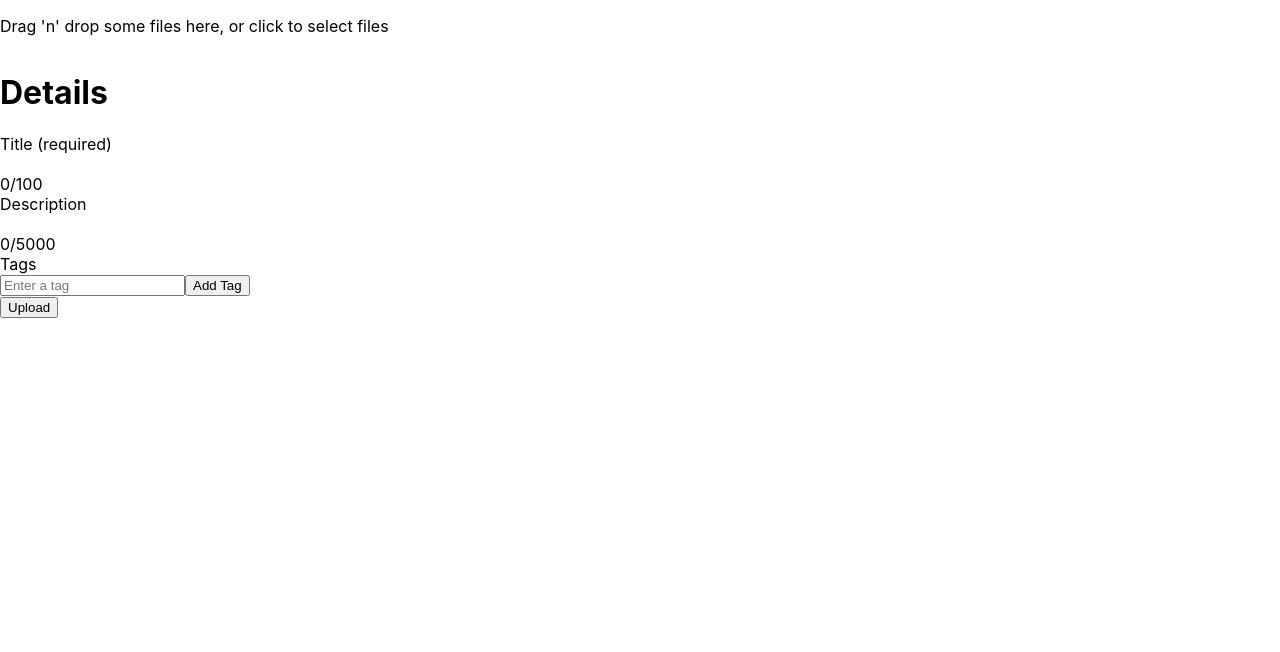
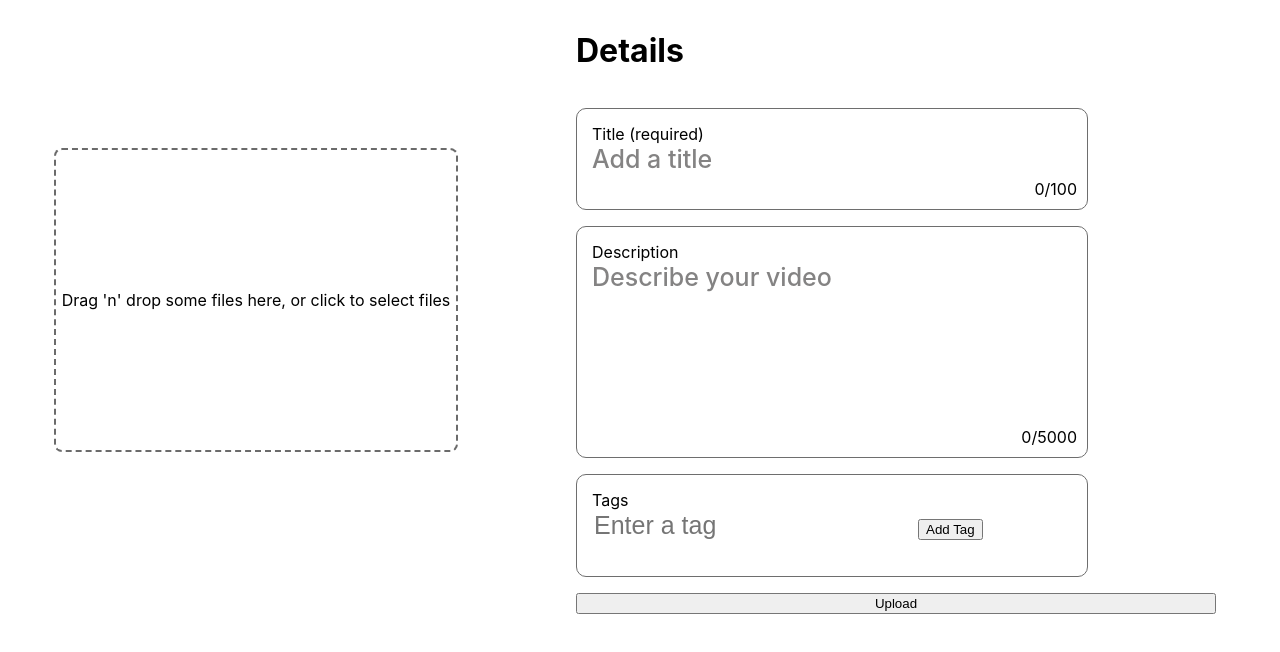
Before and after one commit to kevincas01/Video-Upload, a React (Create React App) app in the folder client/: page /upload in a window 1280 px wide. Shown: the top 652 px of the page. Built offline with nearby package versions, Linux system fonts and the light colour scheme; the HTML template or start-up script is replaced by a standard one.

Commit message:
global styles

```diff
--- a/client/src/App.css
+++ b/client/src/App.css
@@ -39,6 +39,21 @@
 
 
 
+.logout{
+  all: unset;
+  padding:10px;
+  border-radius:10px;
+
+  border: 2px solid black;
+
+  font-size: 20px;
+  color:black;
+}
+.logout:hover{
+  color:black;
+  background-color: cyan;
+}
+
 /* Login page */
 .login-container{
   display: flex;
@@ -59,18 +74,21 @@
 /* Upload page */
 .upload-container{
   display: flex;
+  flex-wrap: wrap;
+  justify-content: space-around;
+
+}
+
+.file-selection-container{
+  display: flex;
   flex-direction: column;
-  width: 50%;
-
+  justify-content: center;
+  align-items: center;
+  height: 75vh;
 }
 
 
 
-.tag-input {
-  display: flex;
-  flex-direction: column;
-  gap: 8px;
-}
 
 .tags {
   display: flex;
@@ -80,9 +98,11 @@
 .tag {
   display: flex;
   align-items: center;
-  background-color: cyan;
+  background-color: rgb(132, 131, 131);;
   padding: 8px;
   border-radius: 8px;
+  color:white;
+  font-weight: 500;
 }
 
 .remove-tag {
@@ -99,3 +119,236 @@
 .tag:hover .remove-tag {
   display: inline;
 }
+.search-container {
+  display: flex;
+  justify-content: center;
+  margin-top: 10px;
+}
+
+.search-input {
+  flex: 1;
+  font-size: 20px;
+  border-top-left-radius: 25px;
+  border-bottom-left-radius: 25px;
+  border: 1px solid #ccc;
+  padding: 15px 20px;
+  width: 500px;
+}
+
+.search-button {
+  border-top-right-radius: 25px;
+  border-bottom-right-radius: 25px;
+  background-color: #61dafb;
+  color: #fff;
+  font-size: 20px;
+  border: 1px solid #61dafb;
+  padding:15px 20px;
+  cursor: pointer;
+}
+.search-input:hover,
+.search-input:focus,
+.search-button:hover,
+.search-button:focus {
+  outline: none;
+  border-color: #0056b3;
+}
+.feed-container{
+  display: flex;
+  flex-wrap: wrap;
+
+  gap: 16px 50px;
+  justify-content: center;
+}
+
+.preview-video-container{
+  display: flex;
+  flex-direction: column;
+  width: 25vw;
+}
+
+.preview-video-details{
+  margin: 0px;
+  padding: 0px;
+  display: flex;
+
+}
+
+.thumbnail{
+  border-radius: 20px;
+  height: auto;
+  width: 25vw;
+}
+
+
+
+#details-userPic{
+  border-radius: 50%;
+  overflow: hidden;
+  height:50px;
+  width: 50px;
+  object-fit: cover;
+  object-position: center;
+}
+
+.details-picture img {
+ margin-top: 10px ;
+}
+.details-text{
+  margin-left: 10px;
+}
+.preview-video-details h2,
+.preview-video-details p {
+  margin: 3px;
+  word-wrap: break-word;
+  max-width: calc(25vw - 60px);
+}
+
+
+
+
+.upload-button{
+  all:unset;
+  border: 3px solid cyan;
+  border-radius: 10px;
+  padding:10px;
+
+  position: absolute;
+  right:10px;
+  top:10px;
+
+}
+
+@media (max-width: 767px) {
+
+  .search-input {
+    font-size: 10px;
+    padding: 5px;
+    width: 150px;
+  }
+  .search-button {
+    font-size: 10px;
+    padding: 5px;
+  }
+
+  .feed-container {
+    flex-wrap: nowrap;
+    flex-direction: column;
+    align-items: center; /* Optional: Center items horizontally in column layout */
+  }
+  .mobile-thumbnail {
+    width: 75vw;
+    /* Add any other specific styles for mobile thumbnails */
+  }
+
+  .preview-video-container-mobile{
+    display: flex;
+    flex-direction: column;
+    width: 75vw;
+  }
+  .preview-video-details h2,
+  .preview-video-details p {
+    max-width: calc(75vw - 60px);
+}
+
+}
+@media (min-width: 768px) and (max-width: 1024px) {
+  /* Add your styles for medium-sized screens here */
+  h1 {
+    max-width: 500px; /* Adjust the max-width to your desired value for medium screens */
+  }
+}
+
+
+
+
+
+
+
+/*
+upload element
+
+
+*/
+
+.input-container{
+  width: 50vw;
+  margin: 10px;
+  display: flex;
+  flex-direction: column;
+  gap: 16px;
+
+}
+
+.title-container,.tags-container{
+  width: 75%;
+  height: fit-content;
+  border: 1px solid #6e6e6e;
+  border-radius: 10px;
+  padding:15px;
+  position:relative
+}
+
+
+
+.description-container{
+  width: 75%;
+  min-height: 200px;
+  height: fit-content;
+  border: 1px solid #6e6e6e;
+  border-radius: 10px;
+  padding:15px;
+  position:relative
+}
+
+
+
+#title-input, #description-input,#tag-input{
+  font-size: 25px;
+  border: none;
+  outline: none;
+  margin-bottom: 20px;
+  font-weight: 500;
+}
+.count{
+  position: absolute;
+  right: 10px;
+  bottom:10px;
+}
+
+
+#title-input[contentEditable="true"]:empty:before {
+  content: "Add a title";
+  color: rgb(132, 131, 131);
+  cursor: text;
+}
+
+#description-input[contentEditable="true"]:empty:before {
+  content: "Describe your video";
+  color: rgb(132, 131, 131);
+  cursor: text;
+}
+#tag-input:empty:before{
+  color: rgb(132, 131, 131);
+}
+
+
+.file-select{
+  width: 400px;
+  height: 300px;
+  border: 2px dashed rgb(107, 107, 107);
+  border-radius: 8px;
+  display: flex;
+  justify-content:center;
+  align-items:center;
+  cursor: pointer;
+}
+.selected-file{
+  width: 350px;
+  height: 300px;
+  border-radius: 8px;
+  display: flex;
+  flex-direction: column;
+  justify-content:center;
+  align-items:center;
+  cursor: pointer;
+}
```
